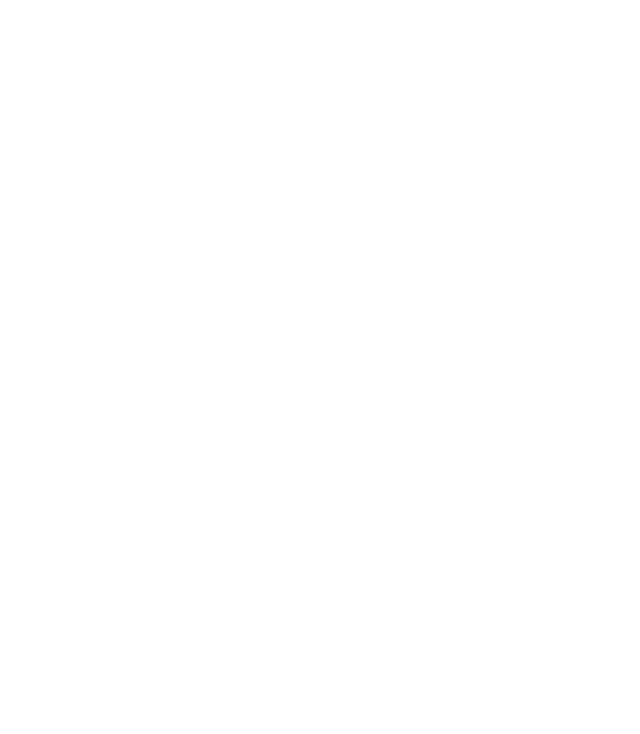
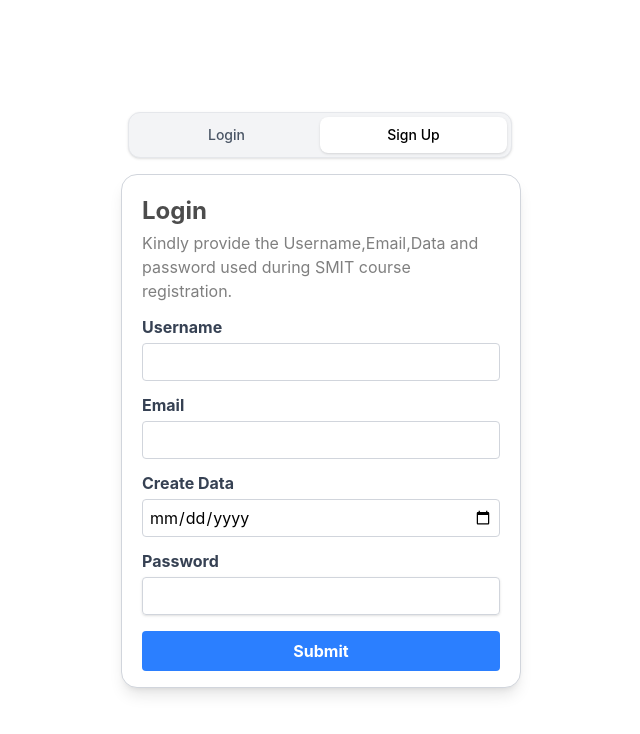
Before and after one commit to shaheerali838/BootCamp-LMS, a React app in the folder Frontend/: page /signup in a window 1280 px wide. Before the commit this address had no page. Shown: the top 734 px of the page, without its empty margins (319-959 px from the left). Built offline with nearby package versions, Linux system fonts and the light colour scheme; the HTML template or start-up script is replaced by a standard one.

Commit message:
feat: implement authentication pages with form handling and navigation

```diff
--- a/Frontend/src/App.jsx
+++ b/Frontend/src/App.jsx
@@ -1,20 +1,15 @@
-import React from 'react'
-import { Route, Routes } from 'react-router-dom'
-import SignUpPage from './pages/SignUpPage'
-import LoginPage from './pages/LoginPage'
-import LoginOutPage from './pages/LoginOutPage'
+import { Routes, Route, Navigate } from "react-router-dom";
+import SignUpPage from "./pages/SignUpPage";
+import LoginPage from "./pages/LoginPage";
 
-const App = () => {
+function App() {
   return (
-    <div>
-
-      <Routes>
-        <Route path='/sign-up' element={<SignUpPage/>}/>
-        <Route path='/login' element={<LoginPage/>}/>
-        <Route path='/login-out' element={<LoginOutPage/>}/>
-      </Routes>
-    </div>
-  )
+    <Routes>
+      <Route path="/" element={<Navigate to="/signup" replace />} />
+      <Route path="/signup" element={<SignUpPage />} />
+      <Route path="/login" element={<LoginPage />} />
+    </Routes>
+  );
 }
 
-export default App
+export default App;
--- a/Frontend/src/main.jsx
+++ b/Frontend/src/main.jsx
@@ -1,13 +1,11 @@
-import { StrictMode } from 'react'
-import { createRoot } from 'react-dom/client'
-import App from './App.jsx'
-import {BrowserRouter} from 'react-router-dom'
-import './index.css'
+import React from "react";
+import ReactDOM from "react-dom/client";
+import { BrowserRouter } from "react-router-dom";
+import App from "./App";
+import "./index.css";
 
-createRoot(document.getElementById('root')).render(
-    <StrictMode>
-      <BrowserRouter>
-      <App />
-      </BrowserRouter>
-    </StrictMode>
-)
+ReactDOM.createRoot(document.getElementById("root")).render(
+  <BrowserRouter>
+    <App />
+  </BrowserRouter>
+);
--- /dev/null
+++ b/Frontend/src/pages/AuthPages.jsx
@@ -0,0 +1,35 @@
+import { NavLink } from "react-router-dom";
+
+function AuthPages() {
+  return (
+    <div className="mb-4 ml-3.5 flex w-full max-w-sm rounded-xl border border-gray-200 bg-gray-100 p-1 shadow-sm">
+      <NavLink
+        to="/login"
+        className={({ isActive }) =>
+          `flex-1 rounded-lg py-2 text-center text-sm font-medium transition ${
+            isActive
+              ? "bg-white text-black shadow"
+              : "bg-transparent text-gray-600"
+          }`
+        }
+      >
+        Login
+      </NavLink>
+
+      <NavLink
+        to="/signup"
+        className={({ isActive }) =>
+          `flex-1 rounded-lg py-2 text-center text-sm font-medium transition ${
+            isActive
+              ? "bg-white text-black shadow"
+              : "bg-transparent text-gray-600"
+          }`
+        }
+      >
+        Sign Up
+      </NavLink>
+    </div>
+  );
+}
+
+export default AuthPages;
--- a/Frontend/src/pages/LoginOutPage.jsx
+++ b/Frontend/src/pages/LoginOutPage.jsx
@@ -1,5 +1,3 @@
-import React from 'react'
-
 function LoginOutPage() {
   return (
     <div>
--- a/Frontend/src/pages/LoginPage.jsx
+++ b/Frontend/src/pages/LoginPage.jsx
@@ -1,11 +1,81 @@
-import React from 'react'
+import React, { useState } from 'react'
+import AuthPages from './AuthPages'
 
-function LoginPage() {
+function LoginPages() {
+  const [formData, setFormData] = useState({
+    email: '',
+    password: '',
+  })
+  const [error, setError] = useState({})
+
+  const handleChange = (e) => {
+    setFormData({
+      ...formData,
+      [e.target.name]: e.target.value
+    })
+  }
+
+  const submitForm = (e) => {
+  e.preventDefault();
+
+  let newErrors = {};
+
+  if (!formData.email) {
+    newErrors.email = "Email is required";
+  }
+
+  if (!formData.password) {
+    newErrors.password = "Password is required";
+  } else if (formData.password.length < 6) {
+    newErrors.password = "Password must be at least 6 characters long";
+  }
+
+  setError(newErrors);
+
+  if (Object.keys(newErrors).length > 0) {
+    return;
+  }
+
+  console.log(formData);
+
+  setFormData({
+    email: "",
+    password: "",
+  });
+
+  setErrors({});
+};
   return (
-    <div>
+    <div className='bg-white flex items-center justify-center min-h-screen min-w-screen'>
+      <div className='pr-4 py-7  items-center justify-center flex flex-col '>
+        <AuthPages />
+        <form action="" className='' onSubmit={submitForm} className='bg-white px-5 py-4 ml-4 border border-gray-300 rounded-2xl shadow-lg w-100 max-h-2h max-lg:w-90 max-sm:w-70'>
+
+          <h1 className='font-bold text-2xl text-black/70 py-1'>Login</h1>
+          <p className='text-black/50'>
+            Kindly provide the Email and password used during SMIT course registration.
+          </p>
+
+          <div>
+            <label htmlFor="" className='block text-gray-700 text-md font-bold mt-3'>Email</label>
+            <input type="email" name='email' value={formData.email} onChange={handleChange} className='border  border-gray-300  w-full p-1.5 rounded mt-1' />
+            {error.email && <p className='text-red-500'>{error.email}</p>}
+          </div>
+
+          <div>
+            <label htmlFor="" className='block text-gray-700 text-md font-bold mt-3'>Password</label>
+            <input type="password" name='password' value={formData.password} onChange={handleChange} className='border  border-gray-300  w-full p-1.5 shadow-sm rounded mt-1' />
+            {error.password && <p className='text-red-500'>{error.password}</p>}
+          </div>
+
+          <button type='submit' className='bg-blue-500 cursor-pointer text-white py-2 px-4 rounded font-bold mt-4 w-full hover:bg-blue-600'>Submit</button>
+        </form>
+
+      </div>
+
 
     </div>
   )
 }
 
-export default LoginPage
+export default LoginPages
--- a/Frontend/src/pages/SignUpPage.jsx
+++ b/Frontend/src/pages/SignUpPage.jsx
@@ -1,11 +1,94 @@
-import React from 'react'
+import React, { useState } from 'react'
+import AuthPages from './AuthPages'
 
-function SignUpPage() {
+function LoginPages() {
+  const [formData, setFormData] = useState({
+    username :'',
+    email: '',
+    create_date : '',
+    password: '',
+  })
+  const [error, setError] = useState({})
+
+  const handleChange = (e) => {
+    setFormData({
+      ...formData,
+      [e.target.name]: e.target.value
+    })
+  }
+
+  const submitForm = (e) => {
+    e.preventDefault();
+
+    let newErrors = {};
+    if (!formData.username) {
+      newErrors.username = "Username is required"
+    }
+
+    if (!formData.email) {
+      newErrors.email = "Email is required";
+    }
+
+    if (!formData.password) {
+      newErrors.password = "Password is required";
+    } else if (formData.password.length < 6) {
+      newErrors.password = "Password must be at least 6 characters long";
+    }
+    if (!formData.create_date) {
+      newErrors.create_date = "Date is required"
+    }
+
+    setError(newErrors);
+
+    if (Object.keys(newErrors).length > 0) {
+      return;
+    }
+
+    console.log(formData);
+
+    setFormData({
+      email: "",
+      password: "",
+    });
+
+    setError({});
+  };
   return (
-    <div>
+    <div className='bg-white flex items-center justify-center min-h-screen min-w-screen'>
+      <div className='pr-4 py-7  items-center justify-center flex flex-col '>
+        <AuthPages />
+        <form action="" className='' onSubmit={submitForm} className='bg-white px-5 py-4 ml-4 border border-gray-300 rounded-2xl shadow-lg w-100 max-h-2h max-lg:w-90 max-sm:w-70'>
+          <h1 className='font-bold text-2xl text-black/70 py-1'>Login</h1>
+          <p className='text-black/50'>
+            Kindly provide the Username,Email,Data and password used during SMIT course registration.
+          </p>
+          <div>
+            <label htmlFor="" className='block text-gray-700 text-md font-bold mt-3'>Username</label>
+            <input type="text" name='username' value={formData.username} onChange={handleChange} className='border  border-gray-300  w-full p-1.5 rounded mt-1' />
+            {error.username && <p className='text-black/60'>{error.username}</p>}
+          </div>
+          <div>
+            <label htmlFor="" className='block text-gray-700 text-md font-bold mt-3'>Email</label>
+            <input type="email" name='email' value={formData.email} onChange={handleChange} className='border  border-gray-300  w-full p-1.5 rounded mt-1' />
+            {error.email && <p className='text-black/60'>{error.email}</p>}
+          </div>
+         <div> <label htmlFor="" className='block text-gray-700 text-md font-bold mt-3'>Create Data </label>
+         <input type="date" name='create_data' value={formData.create_data} onChange={handleChange} className='border  border-gray-300  w-full p-1.5 rounded mt-1' />
+         {error.create_data && <p className='text-black'>{error.create_data}</p>} </div>
+          <div>
+            <label htmlFor="" className='block text-gray-700 text-md font-bold mt-3'>Password</label>
+            <input type="password" name='password' value={formData.password} onChange={handleChange} className='border  border-gray-300  w-full p-1.5 shadow-sm rounded mt-1' />
+            {error.password && <p className='text-black/60'>{error.password}</p>}
+          </div>
+
+          <button type='submit' className='bg-blue-500 text-white py-2 px-4 rounded mt-4 w-full font-bold hover:bg-blue-600'>Submit</button>
+        </form>
+
+      </div>
+
 
     </div>
   )
 }
 
-export default SignUpPage
+export default LoginPages
```
